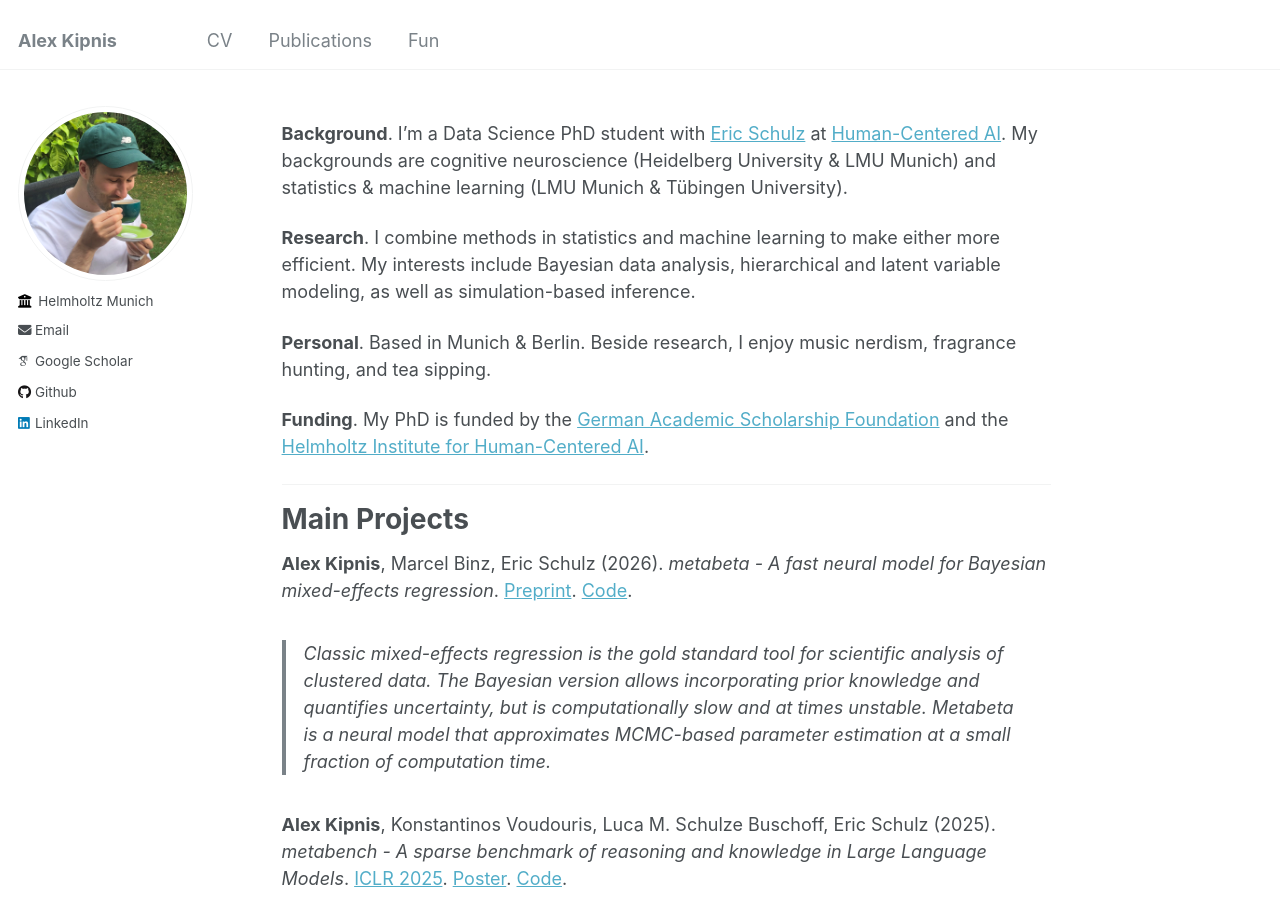
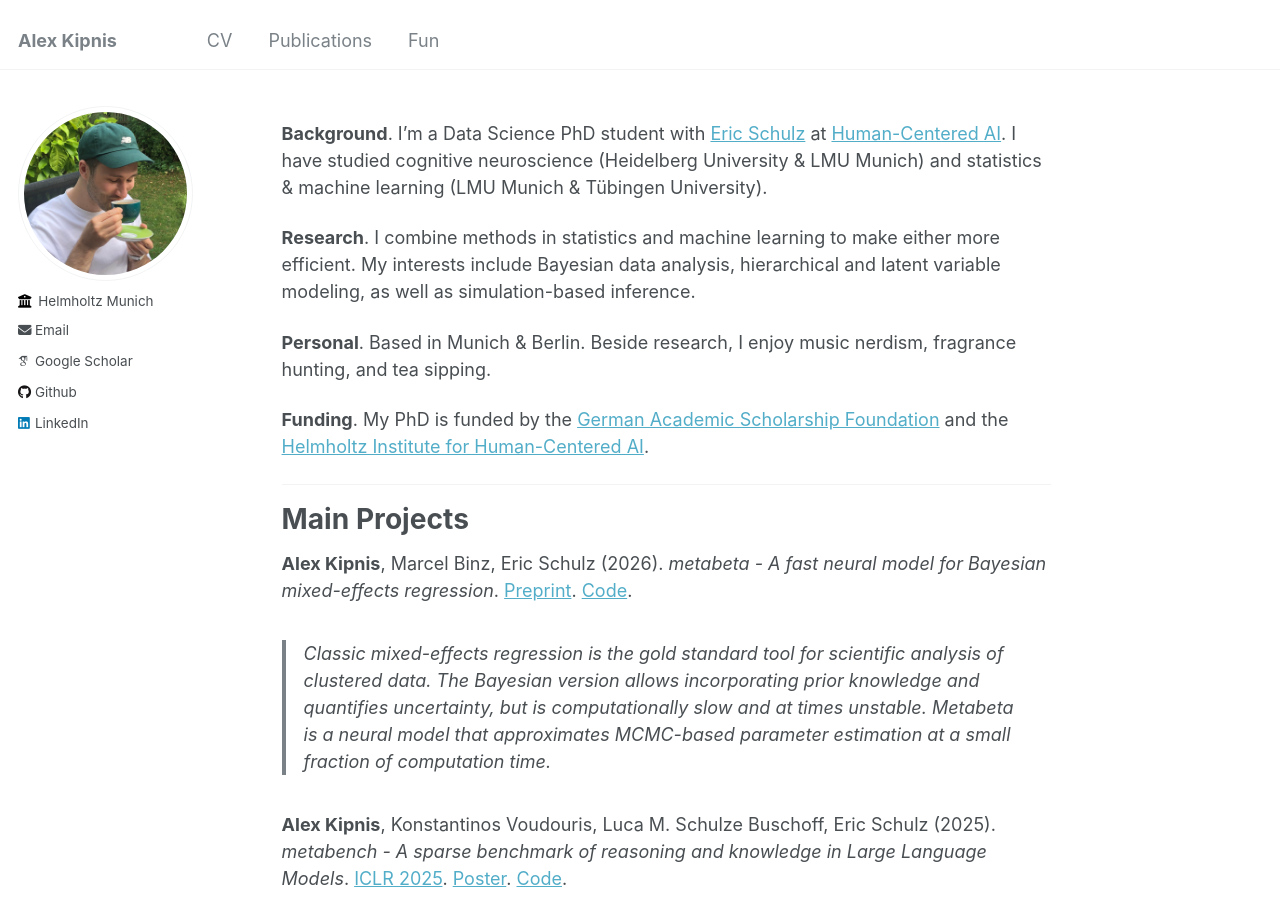
Before and after one commit to adkipnis/adkipnis.github.io, a Jekyll site: the page built from _pages/about.md, in a window 1280 px wide and 900 px high. Built offline with Jekyll 4.4.1, drawn with Linux system fonts in a browser that asks for light colours; some web fonts are replaced.

Commit message:
Clarify educational background in about.md
Updated background information to clarify educational background.

```diff
--- a/_pages/about.md
+++ b/_pages/about.md
@@ -6,7 +6,7 @@
   - /about/
   - /about.html
 ---
-**Background**. I'm a Data Science PhD student with [Eric Schulz](https://scholar.google.com/citations?user=74Cj5GYAAAAJ&hl=en) at [Human-Centered AI](https://hcai-munich.com/). My backgrounds are cognitive neuroscience (Heidelberg University & LMU Munich) and statistics & machine learning (LMU Munich & Tübingen University).
+**Background**. I'm a Data Science PhD student with [Eric Schulz](https://scholar.google.com/citations?user=74Cj5GYAAAAJ&hl=en) at [Human-Centered AI](https://hcai-munich.com/). I have studied cognitive neuroscience (Heidelberg University & LMU Munich) and statistics & machine learning (LMU Munich & Tübingen University).
 
 **Research**. I combine methods in statistics and machine learning to make either more efficient. My interests include Bayesian data analysis, hierarchical and latent variable modeling, as well as simulation-based inference.
 
```
